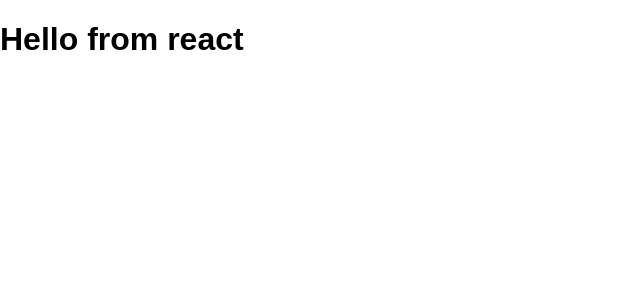
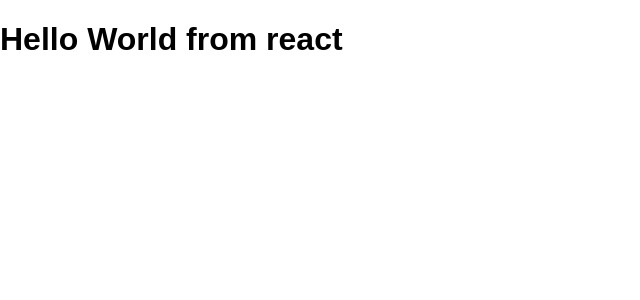
Before and after one commit to asadadi786/class2-bootcampreact-app, a React (Create React App) app: page / in a window 1280 px wide. Shown: the top 300 px of the page, without its empty margins (0-640 px from the left). Built offline with nearby package versions, Linux system fonts and the light colour scheme.

Commit message:
update display message

```diff
--- a/src/App.js
+++ b/src/App.js
@@ -6,7 +6,7 @@ class App extends Component {
   render() {
     return (
       <div >
-       <h1> Hello from react</h1>
+       <h1> Hello World from react</h1>
               </div>
     );
   }
```
